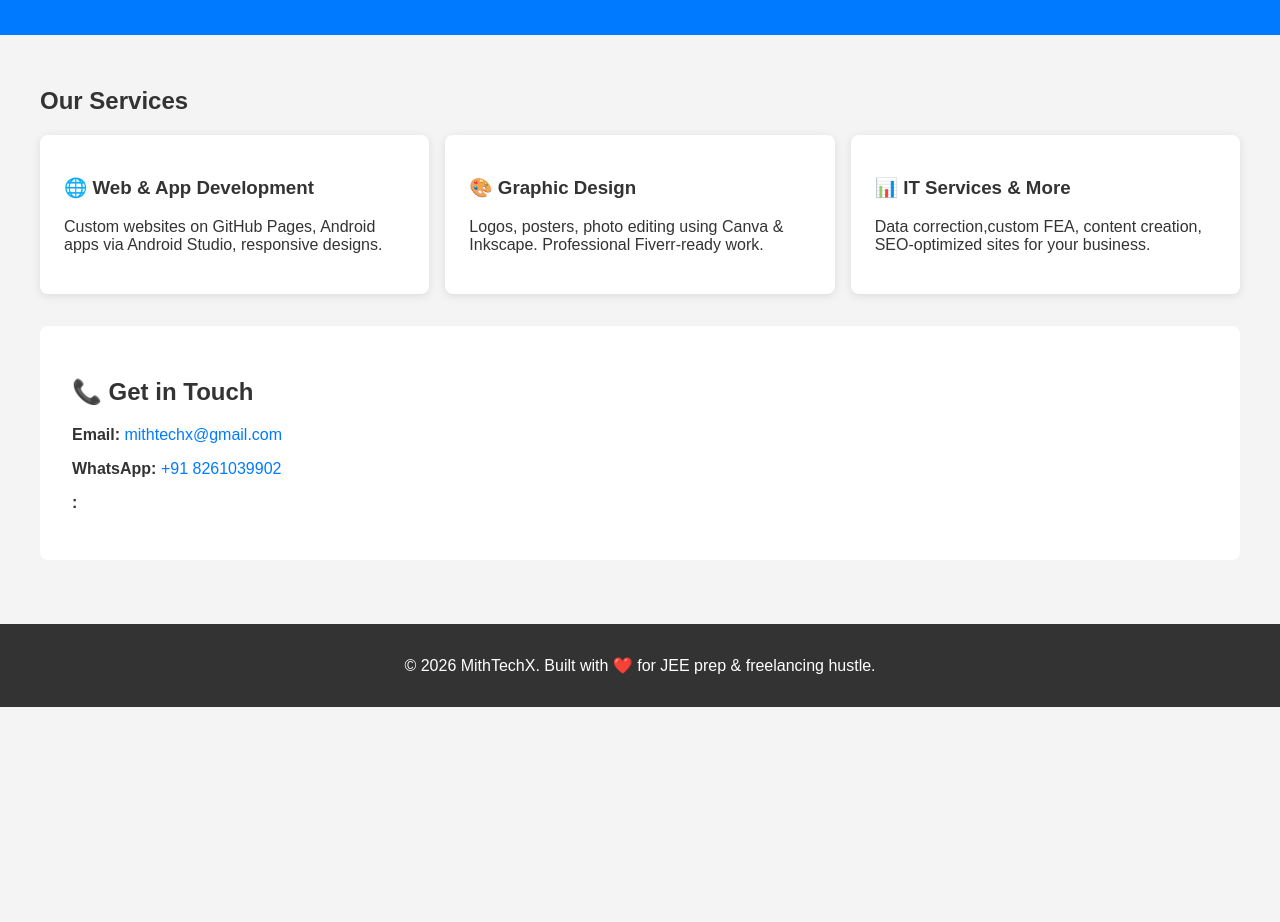
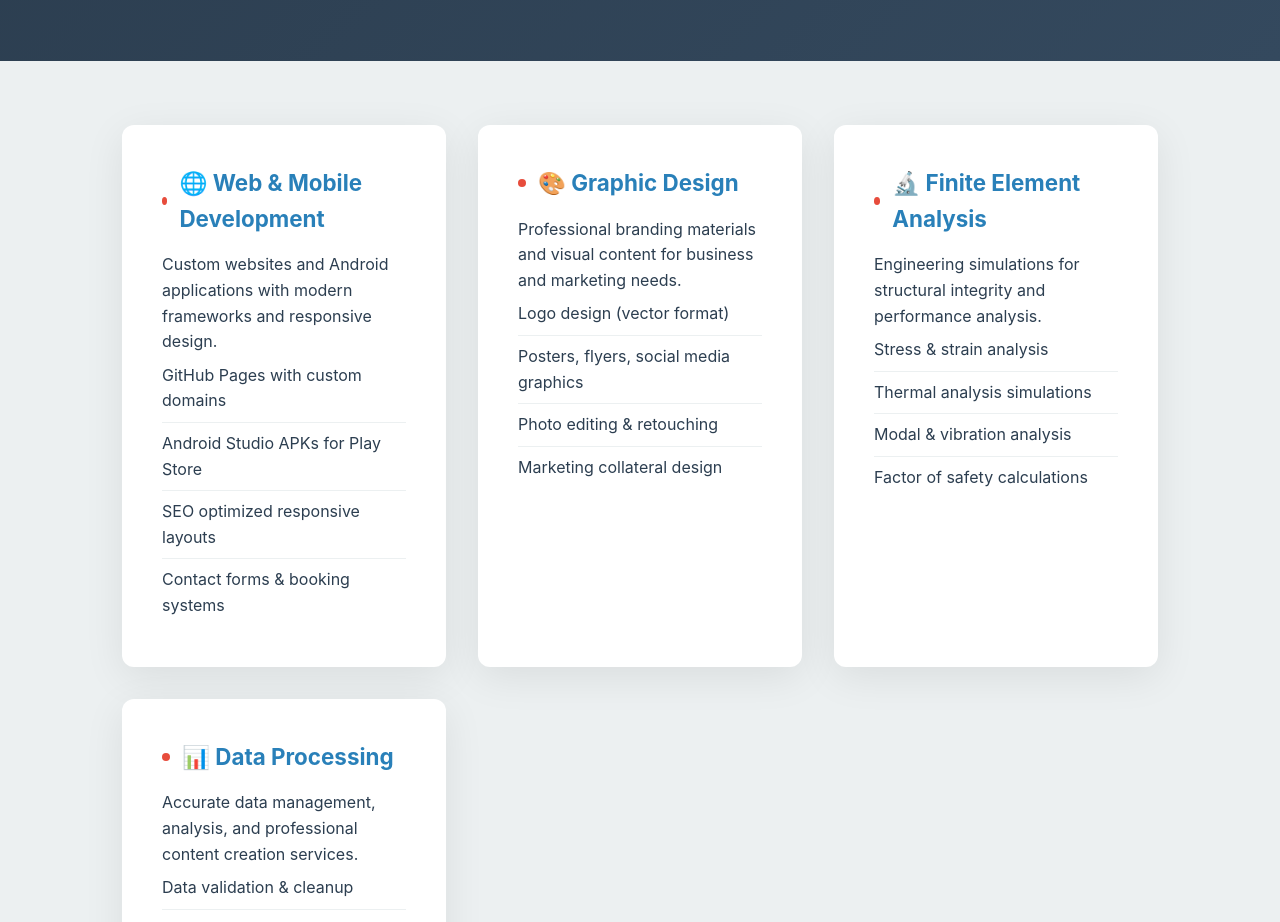
Before and after one commit to mithtechx/mithtechx.github.io, a plain HTML site: page index.html in a window 1280 px wide. Shown: the part 144-1066 px from the top of the page. Before the commit the page ends 851 px from the top, so only its background shows below. Drawn offline with Linux system fonts and the light colour scheme.

Commit message:
Update index.html

```diff
--- a/index.html
+++ b/index.html
@@ -3,54 +3,89 @@
 <head>
     <meta charset="UTF-8">
     <meta name="viewport" content="width=device-width, initial-scale=1.0">
-    <title>MithTechX - Freelance Web/App Dev & Graphic Design</title>
+    <title>MithTechX - Professional Freelance Services</title>
+    <meta name="description" content="Expert web development, graphic design, FEA engineering analysis, and data processing services.">
     <style>
-        body { font-family: Arial, sans-serif; margin: 0; padding: 0; background: #f4f4f4; color: #333; }
-        header { background: #007bff; color: white; text-align: center; padding: 2rem; }
-        .container { max-width: 1200px; margin: 0 auto; padding: 2rem; }
-        .services { display: grid; grid-template-columns: repeat(auto-fit, minmax(300px, 1fr)); gap: 1rem; }
-        .service { background: white; padding: 1.5rem; border-radius: 8px; box-shadow: 0 2px 10px rgba(0,0,0,0.1); }
-        footer { background: #333; color: white; text-align: center; padding: 1rem; margin-top: 2rem; }
-        a { color: #007bff; text-decoration: none; }
-        @media (max-width: 768px) { .services { grid-template-columns: 1fr; } }
+        * { margin: 0; padding: 0; box-sizing: border-box; }
+        body { font-family: -apple-system, BlinkMacSystemFont, 'Segoe UI', Roboto, sans-serif; line-height: 1.6; color: #2c3e50; background: #ecf0f1; }
+        header { background: linear-gradient(135deg, #2c3e50 0%, #34495e 100%); color: white; text-align: center; padding: 4rem 2rem; }
+        .container { max-width: 1100px; margin: 0 auto; padding: 0 2rem; }
+        .services { display: grid; grid-template-columns: repeat(auto-fit, minmax(320px, 1fr)); gap: 2rem; padding: 4rem 0; }
+        .service { background: white; padding: 2.5rem; border-radius: 12px; box-shadow: 0 10px 40px rgba(0,0,0,0.08); transition: all 0.3s ease; }
+        .service:hover { transform: translateY(-8px); box-shadow: 0 20px 60px rgba(0,0,0,0.12); }
+        .service h3 { color: #2980b9; font-size: 1.4rem; margin-bottom: 1rem; display: flex; align-items: center; }
+        .service h3::before { content: ''; width: 8px; height: 8px; background: #e74c3c; border-radius: 50%; margin-right: 12px; }
+        .service ul { list-style: none; padding: 0; }
+        .service li { padding: 0.5rem 0; border-bottom: 1px solid #ecf0f1; }
+        .service li:last-child { border-bottom: none; }
+        .cta { background: linear-gradient(135deg, #27ae60 0%, #2ecc71 100%); color: white; padding: 3rem 2rem; text-align: center; border-radius: 12px; margin: 3rem 0; }
+        .cta a { color: white; font-weight: 600; font-size: 1.1rem; text-decoration: none; }
+        footer { background: #2c3e50; color: white; text-align: center; padding: 2rem; }
+        @media (max-width: 768px) { .services { grid-template-columns: 1fr; gap: 1.5rem; } }
     </style>
 </head>
 <body>
     <header>
         <h1>🛠️ MithTechX</h1>
-        <p>Your Digital Journey Starts Here - Freelancing Excellence from Mumbai</p>
+        <p>Professional Freelance Services | Web Development • Graphic Design • Engineering Analysis • Data Processing</p>
     </header>
 
     <div class="container">
-        <section>
-            <h2>Our Services</h2>
-            <div class="services">
+        <section class="services">
             <div class="service">
-                    <h3>🌐 Web & App Development</h3>
-                    <p>Custom websites on GitHub Pages, Android apps via Android Studio, responsive designs.</p>
+                <h3>🌐 Web & Mobile Development</h3>
+                <p>Custom websites and Android applications with modern frameworks and responsive design.</p>
+                <ul>
+                    <li>GitHub Pages with custom domains</li>
+                    <li>Android Studio APKs for Play Store</li>
+                    <li>SEO optimized responsive layouts</li>
+                    <li>Contact forms & booking systems</li>
+                </ul>
             </div>
+
             <div class="service">
                 <h3>🎨 Graphic Design</h3>
-                    <p>Logos, posters, photo editing using Canva & Inkscape. Professional Fiverr-ready work.</p>
+                <p>Professional branding materials and visual content for business and marketing needs.</p>
+                <ul>
+                    <li>Logo design (vector format)</li>
+                    <li>Posters, flyers, social media graphics</li>
+                    <li>Photo editing & retouching</li>
+                    <li>Marketing collateral design</li>
+                </ul>
             </div>
+
             <div class="service">
-                    <h3>📊 IT Services & More</h3>
-                    <p>Data correction,custom FEA, content creation, SEO-optimized sites for your business.</p>
+                <h3>🔬 Finite Element Analysis</h3>
+                <p>Engineering simulations for structural integrity and performance analysis.</p>
+                <ul>
+                    <li>Stress & strain analysis</li>
+                    <li>Thermal analysis simulations</li>
+                    <li>Modal & vibration analysis</li>
+                    <li>Factor of safety calculations</li>
+                </ul>
             </div>
+
+            <div class="service">
+                <h3>📊 Data Processing</h3>
+                <p>Accurate data management, analysis, and professional content creation services.</p>
+                <ul>
+                    <li>Data validation & cleanup</li>
+                    <li>Excel reports & pivot tables</li>
+                    <li>SEO optimization services</li>
+                    <li>Technical documentation</li>
+                </ul>
             </div>
         </section>
 
-        <section style="background: white; padding: 2rem; border-radius: 8px; margin-top: 2rem;">
-            <h2>📞 Get in Touch</h2>
-            <p><strong>Email:</strong> <a href="mailto:mithtechx@gmail.com">mithtechx@gmail.com</a></p>
-            <p><strong>WhatsApp:</strong> <a href="https://wa.me/918261039902">+91 8261039902</a></p>
-            <p><strong>:</strong>
-            </p>
-        </section>
+        <div class="cta">
+            <h2>Ready to Start Your Project?</h2>
+            <p><strong>📧 Email:</strong> <a href="mailto:mithtechx@gmail.com">mithtechx@gmail.com</a><br>
+            <strong>📱 WhatsApp:</strong> <a href="https://wa.me/918261039902">+91 8261039902</a></p>
+        </div>
     </div>
 
     <footer>
-        <p>&copy; 2026 MithTechX. Built with ❤️ for JEE prep & freelancing hustle.</p>
+        <p>&copy; 2026 MithTechX - Professional Freelance Excellence</p>
     </footer>
 </body>
 </html>
```
Lines whose indentation alone changed are shown as unchanged.
